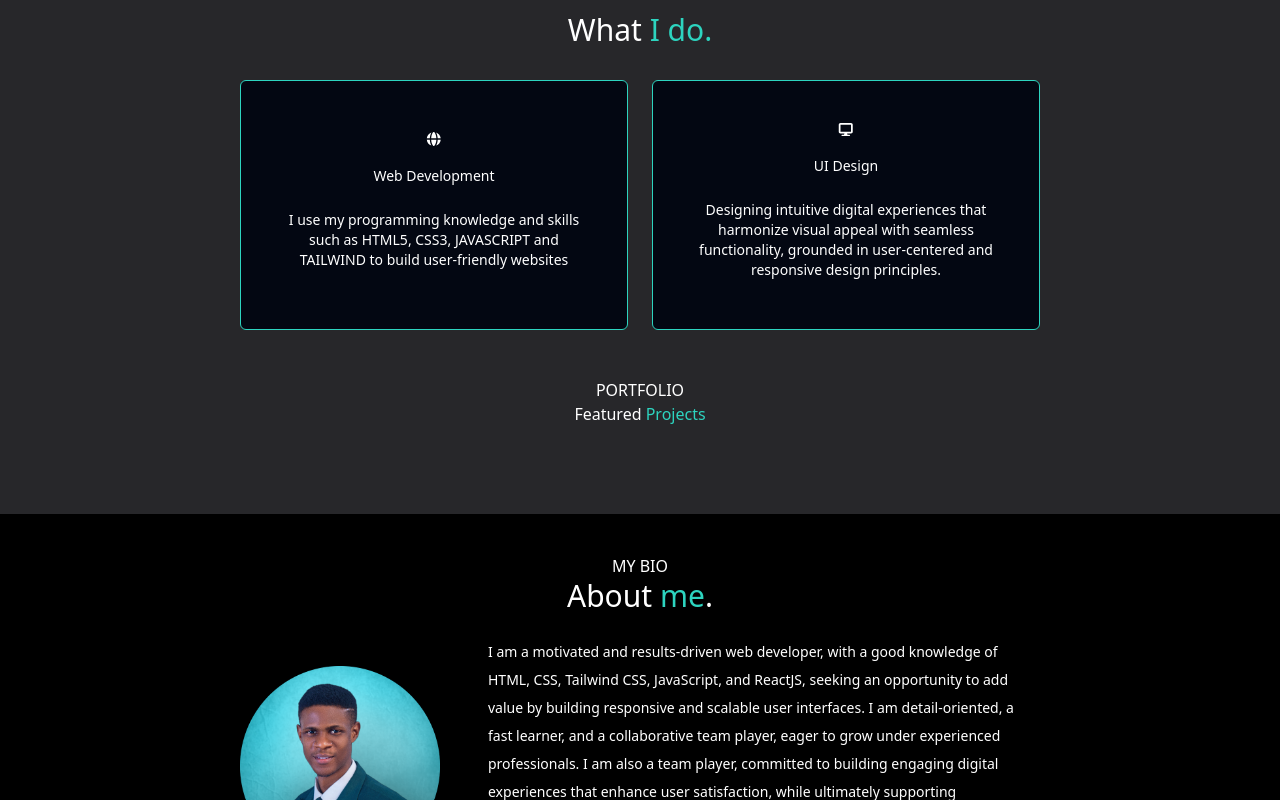
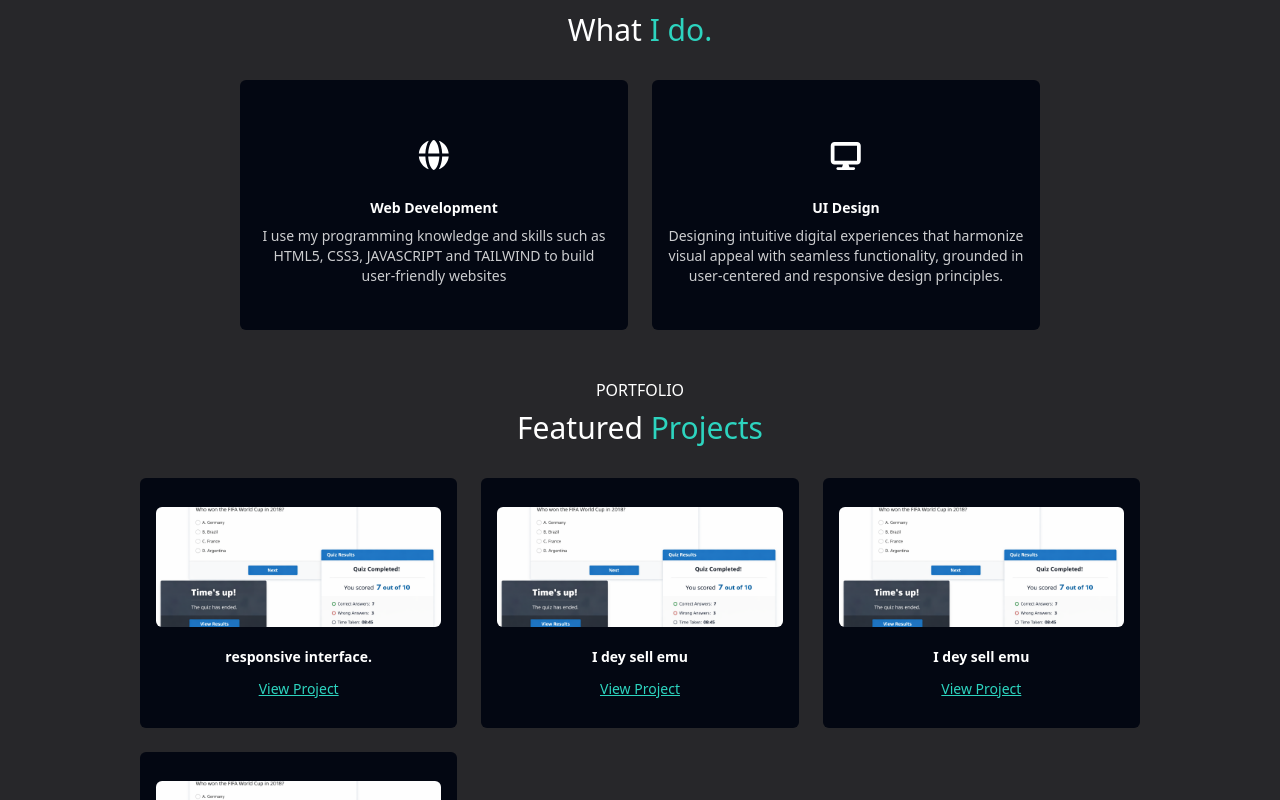
Before and after one commit to SIRBOLU/SB-Portfolio, a React (Vite) app: page / in a window 1280 px wide. Shown: the part 700-1500 px from the top of the page. Built offline with nearby package versions, Linux system fonts and the light colour scheme.

Commit message:
projects

```diff
--- /dev/null
+++ b/src/Components/Card.jsx
@@ -0,0 +1,50 @@
+// import React from "react";
+
+// const Card = ({ icon, title, description }) => {
+//   return (
+//     <div className="max-w-full flex flex-col justify-center border border-[rgb(45,212,191)] hover:bg-[rgb(45,212,191)] hover:text-black">
+//       <div>{icon}</div>
+//       <p>{title}</p>
+//       <p className="p-6">{description}</p>
+//     </div>
+//   );
+// };
+
+// export default Card;
+
+const Card = ({ icon, img, title, description, link }) => {
+  return (
+    <div className="bg-[#030712] text-white p-4 rounded-md h-[250px] flex flex-col items-center justify-center text-center">
+      {/* Icon (Services section) */}
+      {icon && <div className="text-3xl">{icon}</div>}
+
+      {/* Image (Portfolio section) */}
+      {img && (
+        <img
+          src={img}
+          alt={title}
+          className="w-full h-[120px] object-cover rounded-md mb-3"
+        />
+      )}
+
+      <h3 className="font-semibold mt-2">{title}</h3>
+
+      {/* Description (Services section) */}
+      {description && <p className="text-sm opacity-80 mt-2">{description}</p>}
+
+      {/* Link (Portfolio section) */}
+      {link && (
+        <a
+          href={link}
+          target="_blank"
+          rel="noopener noreferrer"
+          className="text-[rgb(45,212,191)] text-sm mt-3 underline"
+        >
+          View Project
+        </a>
+      )}
+    </div>
+  );
+};
+
+export default Card;
--- /dev/null
+++ b/src/Components/Cardproject.jsx
@@ -0,0 +1,26 @@
+import quizpic from "../assets/Quiz.png";
+
+const projects = [
+  {
+    image: quizpic,
+    link: "https://elemu.com",
+    title: "responsive interface.",
+  },
+  {
+    image: quizpic,
+    link: "https://elemu.com",
+    title: "I dey sell emu",
+  },
+  {
+    image: quizpic,
+    link: "https://elemu.com",
+    title: "I dey sell emu",
+  },
+  {
+    image: quizpic,
+    link: "https://elemu.com",
+    title: "I dey sell emu",
+  },
+];
+
+export default projects;
--- a/src/Components/Hero.jsx
+++ b/src/Components/Hero.jsx
@@ -16,7 +16,26 @@ import {
   faTwitter,
 } from "@fortawesome/free-brands-svg-icons";
 import sbpic from "../assets/profile-pic.png";
+import Card from "./Card";
+import projects from "./Cardproject";
 
+// const projects = [
+//   {
+//     icon: "Elemu",
+//     title: "https://elemu.com",
+//     description: "I dey sell emu",
+//   },
+//   {
+//     icon: "Elemu",
+//     title: "https://elemu.com",
+//     description: "I dey sell emu",
+//   },
+//   {
+//     icon: "Elemu",
+//     title: "https://elemu.com",
+//     description: "I dey sell emu",
+//   },
+// ];
 const Hero = () => {
   return (
     <div>
@@ -70,37 +89,42 @@ const Hero = () => {
               What <span className="text-[rgb(45,212,191)]">I do.</span>
             </p>
           </div>
+
           <div className="[&>*]:bg-[#030712] [&>*]:text-white [&>*]:p-4 [&>*]:w-[1000px] [&>*]:rounded-md [&>*]:h-[250px] flex flex-col md:flex-row justify-center gap-6 items-center text-center max-w-[800px] m-auto text-sm md:text-md">
-            <div className="max-w-full flex flex-col justify-center border border-[rgb(45,212,191)] hover:bg-[rgb(45,212,191)] hover:text-black">
-              <div>
-                <FontAwesomeIcon icon={faGlobe} className="p-4" />
-              </div>
-              <p>Web Development</p>
-              <p className="p-6">
-                I use my programming knowledge and skills such as HTML5, CSS3,
-                JAVASCRIPT and TAILWIND to build user-friendly websites
-              </p>
-            </div>
-            <div className="max-w-full flex flex-col justify-center border border-[rgb(45,212,191)] hover:bg-[rgb(45,212,191)] hover:text-black">
-              <div>
-                <FontAwesomeIcon icon={faDisplay} className="p-4" />
-              </div>
-              <p>UI Design</p>
-              <div></div>
-              <p className="p-6">
-                Designing intuitive digital experiences that harmonize visual
+            {/* 1st column */}
+            <Card
+              icon={<FontAwesomeIcon icon={faGlobe} className="p-4" />}
+              title="Web Development"
+              description="I use my programming knowledge and skills such as HTML5, CSS3,
+                JAVASCRIPT and TAILWIND to build user-friendly websites"
+            />
+            <Card
+              icon={<FontAwesomeIcon icon={faDisplay} className="p-4" />}
+              title="UI Design"
+              description="Designing intuitive digital experiences that harmonize visual
                 appeal with seamless functionality, grounded in user-centered
-                and responsive design principles.
-              </p>
-            </div>
+                and responsive design principles."
+            />
           </div>
 
           {/* PORTFOLIO */}
           <div className="text-white text-center my-12">
             <p>PORTFOLIO</p>
-            <p>
-              Featured <span className="text-[rgb(45,212,191)]">Projects</span>
+            <p className="text-white pt-2 pb-8 text-3xl">
+              Featured <span className="text-[rgb(45,212,191)] ">Projects</span>
             </p>
+            <div className="grid grid-cols-1 sm:grid-cols-2 lg:grid-cols-3 gap-6 max-w-[1000px] mx-auto text-center text-sm md:text-md [&>*]:bg-[#030712] [&>*]text-white [&>*]:p-4 [&>*]:rounded-md [&>*]:h-[250px]">
+              {projects.map((item, index) => {
+                return (
+                  <Card
+                    key={index}
+                    img={item.image}
+                    title={item.title}
+                    link={item.link}
+                  />
+                );
+              })}
+            </div>
           </div>
         </div>
       </div>
```
Also changed, not shown: src/assets/Quiz.png (added).
